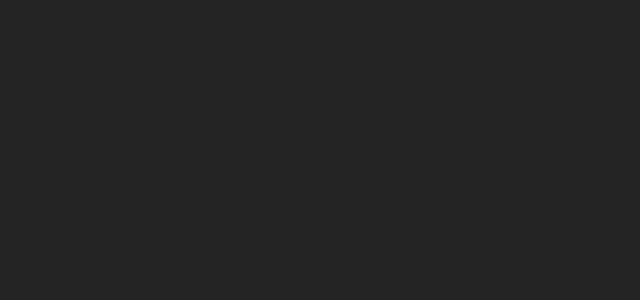
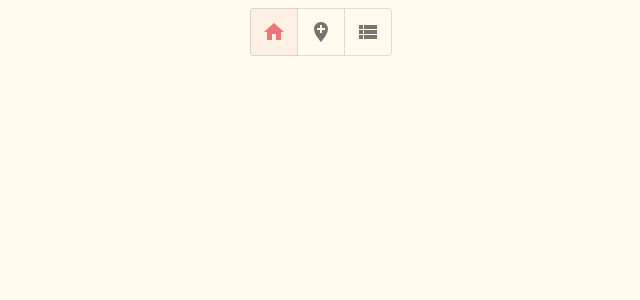
Before and after one commit to marcinjaborski/trip-management, a React (Vite) app: page / in a window 1280 px wide. Shown: the top 300 px of the page, without its empty margins (319-959 px from the left). Built offline with nearby package versions, Linux system fonts and the light colour scheme.

Commit message:
Header navigation

```diff
--- a/package.json
+++ b/package.json
@@ -12,9 +12,12 @@
   "dependencies": {
     "@emotion/react": "^11.10.6",
     "@emotion/styled": "^11.10.6",
+    "@mui/icons-material": "^5.11.11",
     "@mui/material": "^5.11.12",
+    "i18next": "^22.4.11",
     "react": "^18.2.0",
     "react-dom": "^18.2.0",
+    "react-i18next": "^12.2.0",
     "react-query": "^3.39.3",
     "react-router-dom": "^6.9.0",
     "styled-components": "^5.3.8"
@@ -22,6 +25,7 @@
   "devDependencies": {
     "@types/react": "^18.0.27",
     "@types/react-dom": "^18.0.10",
+    "@types/styled-components": "^5.1.26",
     "@vitejs/plugin-react-swc": "^3.0.0",
     "prettier": "^2.8.4",
     "typescript": "^4.9.3",
--- a/src/App.tsx
+++ b/src/App.tsx
@@ -1,5 +1,11 @@
+import Header from "./components/Header";
+
 const App = () => {
-  return <div className="App"></div>;
+  return (
+    <>
+      <Header />
+    </>
+  );
 };
 
 export default App;
--- /dev/null
+++ b/src/components/Header.styled.ts
@@ -0,0 +1,9 @@
+import styled from "styled-components";
+
+const HeaderStyled = styled.header`
+  width: 100%;
+  display: grid;
+  justify-items: center;
+`;
+
+export default HeaderStyled;
--- /dev/null
+++ b/src/components/Header.tsx
@@ -0,0 +1,37 @@
+import HeaderStyled from "./Header.styled";
+import HomeIcon from "@mui/icons-material/Home";
+import AddLocationIcon from "@mui/icons-material/AddLocation";
+import ViewListIcon from "@mui/icons-material/ViewList";
+import { ToggleButton, ToggleButtonGroup, Tooltip } from "@mui/material";
+import { useLocation, useNavigate } from "react-router-dom";
+import { useTranslation } from "react-i18next";
+
+const Header = () => {
+  const navigate = useNavigate();
+  const location = useLocation();
+  const { t } = useTranslation();
+
+  return (
+    <HeaderStyled>
+      <ToggleButtonGroup value={location.pathname} exclusive color="primary">
+        <ToggleButton value="/" onClick={() => navigate("/")}>
+          <Tooltip title={t("home")}>
+            <HomeIcon />
+          </Tooltip>
+        </ToggleButton>
+        <ToggleButton value="/new" onClick={() => navigate("/new")}>
+          <Tooltip title={t("addNew")}>
+            <AddLocationIcon />
+          </Tooltip>
+        </ToggleButton>
+        <ToggleButton value="/list" onClick={() => navigate("/list")}>
+          <Tooltip title={t("list")}>
+            <ViewListIcon />
+          </Tooltip>
+        </ToggleButton>
+      </ToggleButtonGroup>
+    </HeaderStyled>
+  );
+};
+
+export default Header;
--- /dev/null
+++ b/src/i18n/i18n.ts
@@ -0,0 +1,19 @@
+import { initReactI18next } from "react-i18next";
+import i18n from "i18next";
+import { resources_en } from "./resources_en";
+
+i18n
+  .use(initReactI18next)
+  .init({
+    resources: {
+      en: resources_en,
+    },
+    lng: "en",
+    fallbackLng: "en",
+    interpolation: {
+      escapeValue: false,
+    },
+  })
+  .then();
+
+export default i18n;
--- /dev/null
+++ b/src/i18n/resources_en.ts
@@ -0,0 +1,7 @@
+export const resources_en = {
+  translation: {
+    home: "Main Page",
+    addNew: "Add new trip",
+    list: "View all trips",
+  },
+};
--- a/src/index.css
+++ b/src/index.css
@@ -2,14 +2,12 @@
   font-family: Inter, system-ui, Avenir, Helvetica, Arial, sans-serif;
   line-height: 1.5;
   font-weight: 400;
-
-  color-scheme: light dark;
-  color: rgba(255, 255, 255, 0.87);
-  background-color: #242424;
 
   font-synthesis: none;
   text-rendering: optimizeLegibility;
   -webkit-font-smoothing: antialiased;
   -moz-osx-font-smoothing: grayscale;
   -webkit-text-size-adjust: 100%;
+
+  background: #fffcee;
 }
--- a/src/main.tsx
+++ b/src/main.tsx
@@ -4,6 +4,9 @@
 import "./index.css";
 import { BrowserRouter } from "react-router-dom";
 import { QueryClient, QueryClientProvider } from "react-query";
+import "./i18n/i18n";
+import { ThemeProvider } from "@mui/material";
+import { theme } from "./theme";
 
 const queryClient = new QueryClient();
 
@@ -11,7 +14,9 @@
   <React.StrictMode>
     <QueryClientProvider client={queryClient}>
       <BrowserRouter>
-        <App />
+        <ThemeProvider theme={theme}>
+          <App />
+        </ThemeProvider>
       </BrowserRouter>
     </QueryClientProvider>
   </React.StrictMode>
--- /dev/null
+++ b/src/theme.ts
@@ -0,0 +1,15 @@
+import { createTheme } from "@mui/material";
+
+export const theme = createTheme({
+  palette: {
+    primary: {
+      main: "#E97777",
+    },
+    secondary: {
+      main: "#FCDDB0",
+    },
+    background: {
+      default: "#FFFAD7",
+    },
+  },
+});
```
Also changed, not shown: src/assets/logo.png (added), 1 other file (tests, documents, lock files or other folders).
